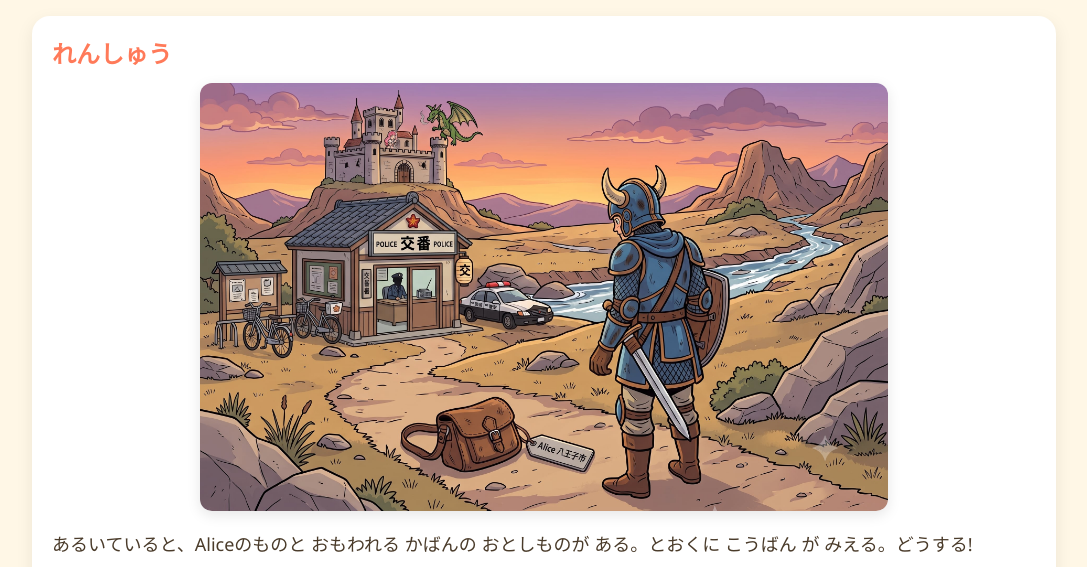
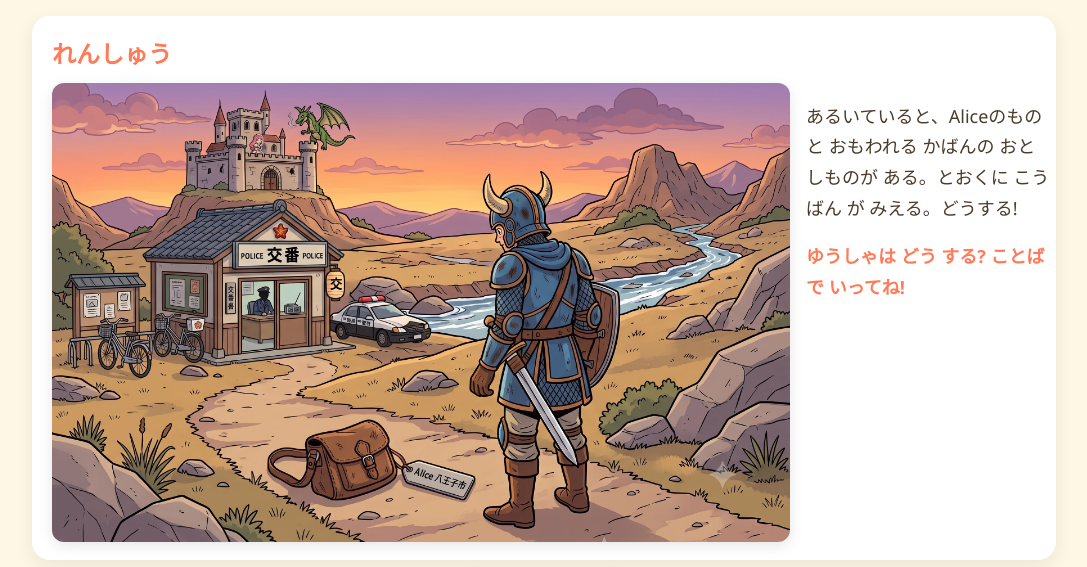
Before and after one commit to sokoide/familyday, a website built with Vite: page 2026/web/index.html in a window 1280 px wide. Both pictures are taken after a click on the button "れんしゅう". Shown: the top 567 px of the page, without its empty margins (96-1183 px from the left). Built offline with nearby package versions, Linux system fonts and the light colour scheme.

Commit message:
Adjust stage layout proportions

```diff
--- a/2026/web/index.html
+++ b/2026/web/index.html
@@ -31,9 +31,13 @@
       <section data-phase="practice" class="screen" hidden>
         <div class="story-card">
           <h2 id="practice-title" class="stage-title"></h2>
+          <div class="stage-content">
             <img id="practice-image" class="stage-image" alt="" />
+            <div class="stage-text">
               <p id="practice-situation"></p>
               <p id="practice-goal" class="goal"></p>
+            </div>
+          </div>
           <div id="practice-message" class="judge-msg" hidden></div>
           <div id="practice-result" class="ending-result" hidden></div>
         </div>
@@ -62,9 +66,13 @@
         </header>
         <div class="story-card">
           <h2 id="stage-title" class="stage-title"></h2>
+          <div class="stage-content">
             <img id="stage-image" class="stage-image" alt="" />
+            <div class="stage-text">
               <p id="stage-situation"></p>
               <p id="stage-goal" class="goal"></p>
+            </div>
+          </div>
         </div>
 
         <div id="judge-message" class="judge-msg" hidden></div>
--- a/2026/web/src/style.css
+++ b/2026/web/src/style.css
@@ -41,7 +41,7 @@ body {
   display: flex;
   flex-direction: column;
   align-items: center;
-  gap: 16px;
+  gap: 10px;
 }
 
 .screen[hidden] {
@@ -180,13 +180,30 @@ body {
   margin: 0 0 8px;
 }
 .stage-image {
-  width: 70%;
-  max-width: 70%;
+  width: 100%;
   border-radius: 12px;
   box-shadow: 0 4px 14px rgba(0, 0, 0, 0.1);
-  margin: 0 auto 8px;
   display: block;
   height: auto;
+}
+.stage-content {
+  display: flex;
+  gap: 16px;
+  align-items: flex-start;
+  width: 100%;
+  flex-wrap: nowrap;
+}
+.stage-content .stage-image {
+  flex: 0 0 75%;
+  width: 75%;
+  max-width: 75%;
+  flex-shrink: 0;
+}
+.stage-text {
+  flex: 0 0 25%;
+  width: 25%;
+  max-width: 25%;
+  min-width: 0;
 }
 .goal {
   color: var(--accent);
@@ -323,7 +340,7 @@ body {
   list-style: none;
   margin: 0;
   padding: 0;
-  max-height: 180px;
+  max-height: 100px;
   overflow-y: auto;
   display: flex;
   flex-direction: column;
```
Also changed, not shown: .ai-handoff.md. Lines whose indentation alone changed are shown as unchanged.
